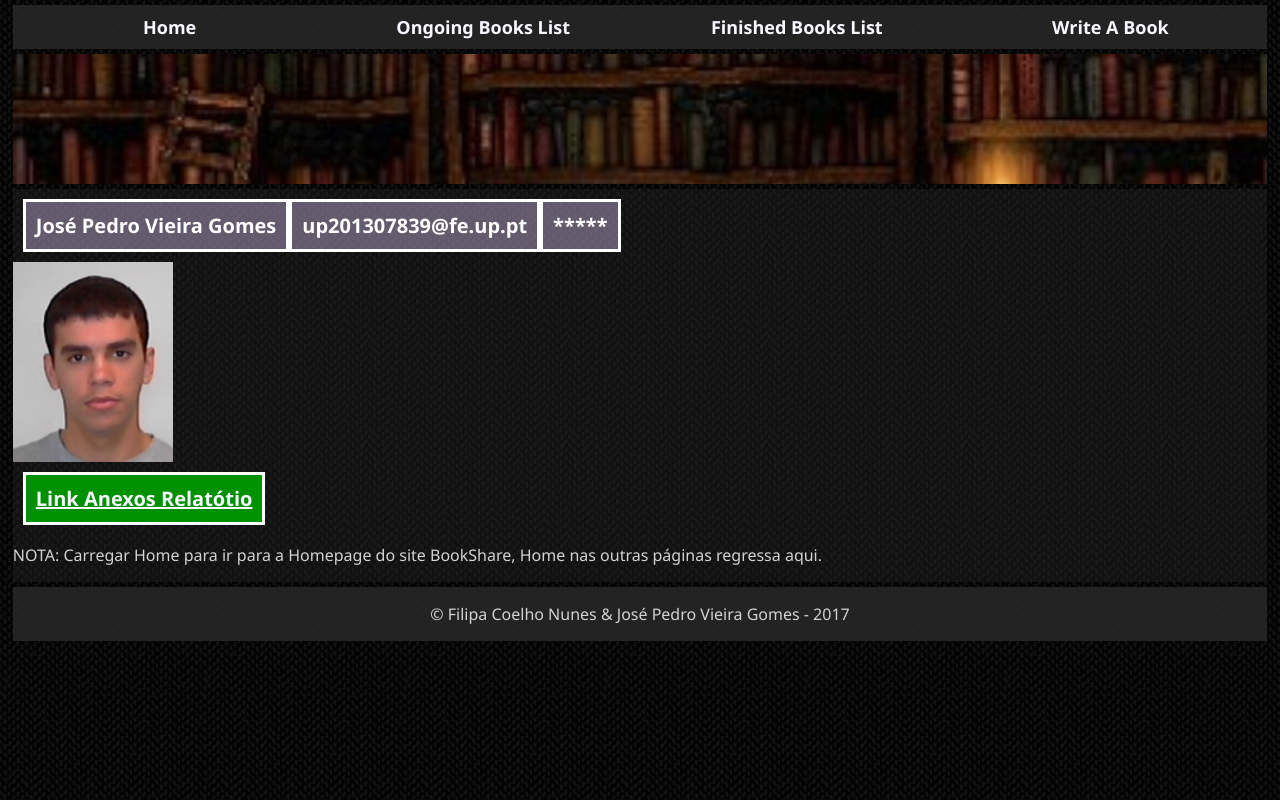
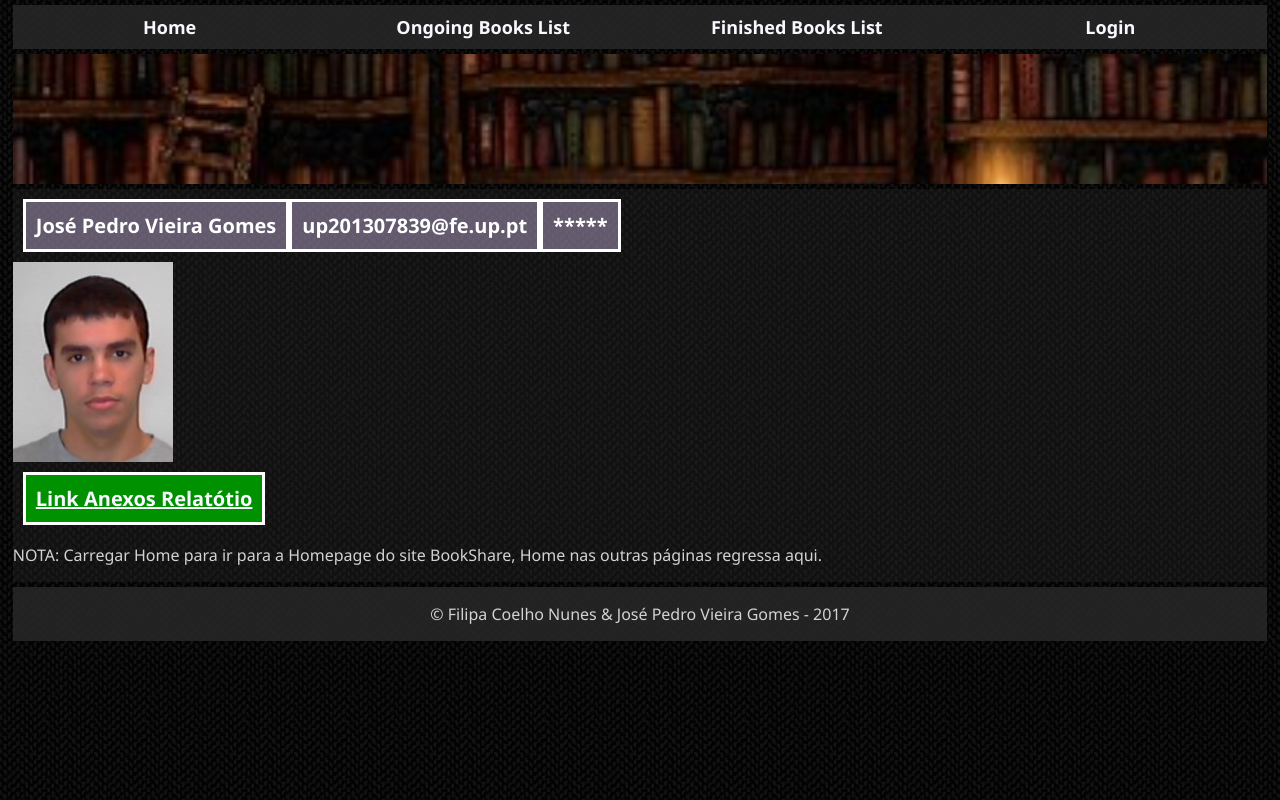
Before and after one commit to MoonlessS/bookshare, a PHP site: page /bookshare/index.php in a window 1280 px wide. Run offline with PHP 8.4, Linux system fonts and the light colour scheme; some libraries are stand-ins or nearby versions.

Commit message:
Add files via upload

```diff
--- a/bookshare/apresentacao/nav.php
+++ b/bookshare/apresentacao/nav.php
@@ -7,7 +7,7 @@ echo "
         <li><a href='home/'>Home</a></li>
         <li><a href='ongoing-books-list/'>Ongoing Books List</a></li>
         <li><a href='finished-books-list/'>Finished Books List</a></li>
-        <li><a href='write-a-book'>Write A Book</a></li>
+        <li><a href='login'>Login</a></li>
     </ul>
 </nav>
 ";
```
